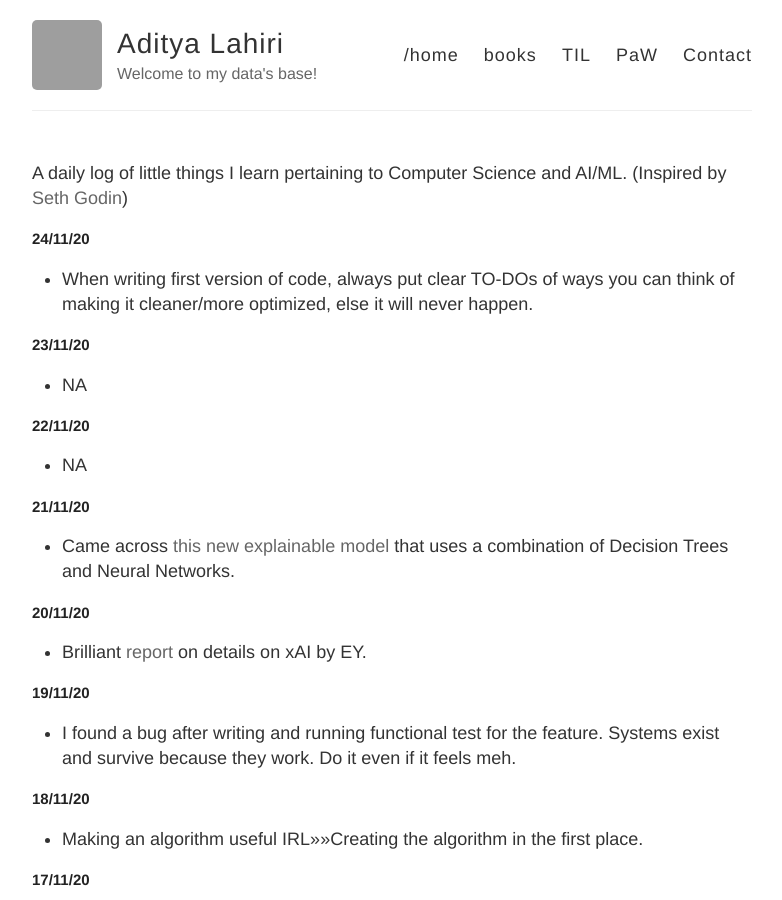
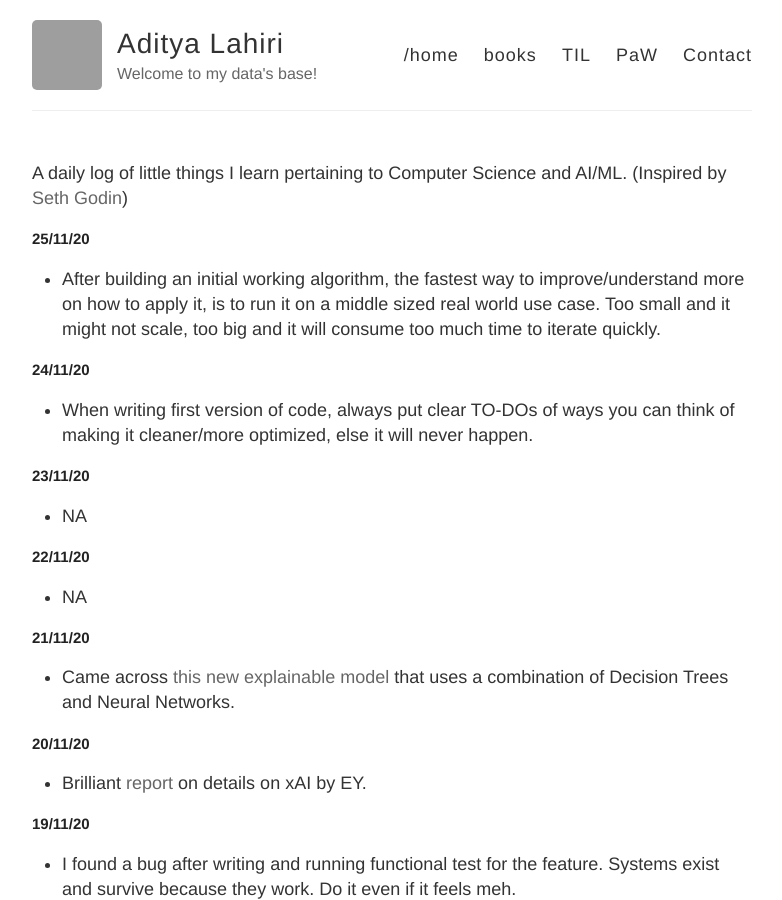
Before and after one commit to adityalahiri/adityalahiri.github.io, a Jekyll site: the page built from TIL.md, in a window 1280 px wide and 900 px high. Shown: the whole window, without its empty margins (248-1030 px from the left). Built offline with Jekyll 4.4.1, drawn with Linux system fonts in a browser that asks for light colours; our own code applies the rules of GitHub Pages for plain Markdown files; grey boxes are pictures that could not be loaded.

Commit message:
Update for 25/11

```diff
--- a/TIL.md
+++ b/TIL.md
@@ -1,5 +1,10 @@
 A daily log of little things I learn pertaining to Computer Science and AI/ML.
 (Inspired by [Seth Godin](https://seths.blog/))
+
+## 25/11/20
+
+* After building an initial working algorithm, the fastest way to improve/understand more on how to apply it, is to run it on a middle sized real world
+use case. Too small and it might not scale, too big and it will consume too much time to iterate quickly.
 
 ## 24/11/20
 
```
